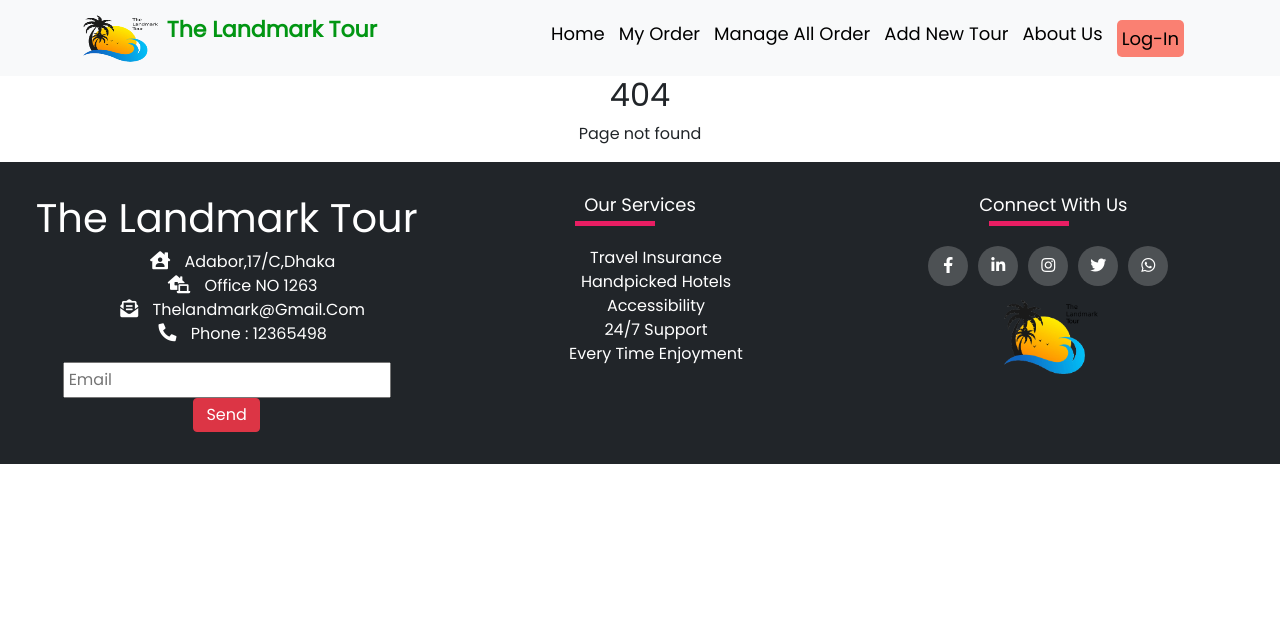
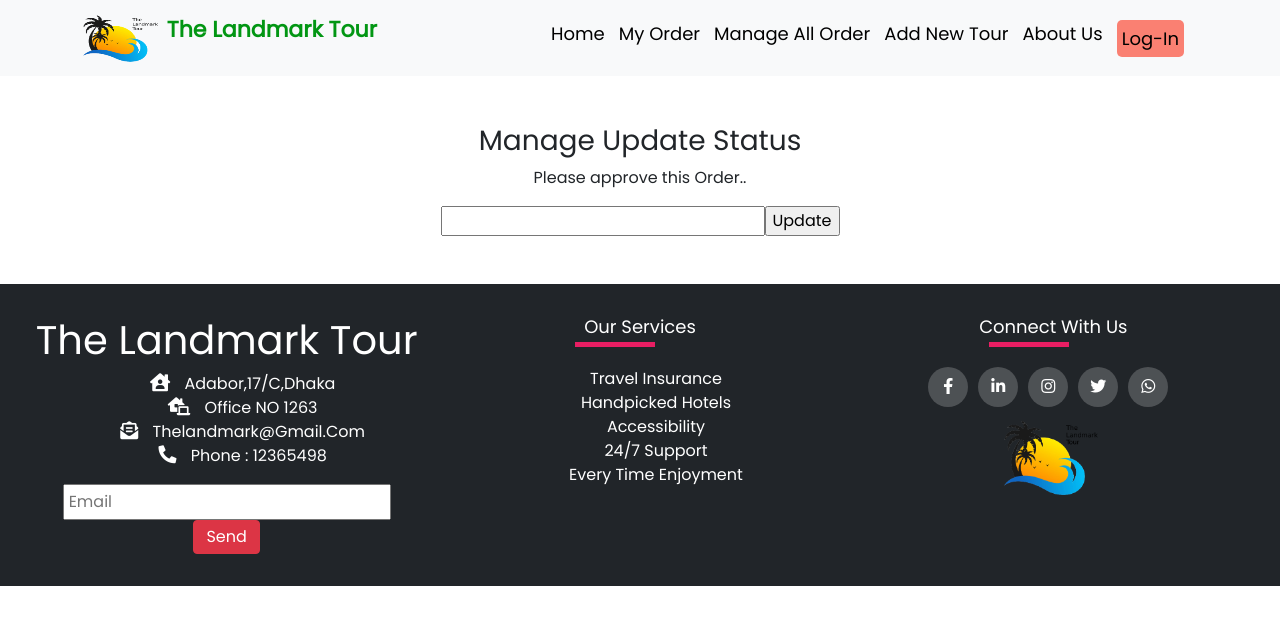
Before and after one commit to Didar2255/the-landmark-tour-agency-clinet-site, a React (Create React App) app: page /updateStatus/1 in a window 1280 px wide. Shown: the top 624 px of the page. Built offline with nearby package versions, Linux system fonts and the light colour scheme; no server answers.

Commit message:
update status done

```diff
--- a/src/App.js
+++ b/src/App.js
@@ -14,6 +14,7 @@ import MyOrders from './Components/MyOrders/MyOrders';
 import PrivetRoute from './Components/PrivetRoute/PrivetRoute';
 import PlaceOrder from './Components/PlaceOrder/PlaceOrder';
 import Footer from './Components/Footer/Footer';
+import UpdateStatus from './Components/UpdateStatus/UpdateStatus';
 
 function App() {
   return (
@@ -31,6 +32,9 @@ function App() {
             <PrivetRoute path='/manageorder'>
               <ManageAllOrder></ManageAllOrder>
             </PrivetRoute>
+            <Route path='/updateStatus/:id'>
+              <UpdateStatus></UpdateStatus>
+            </Route>
             <PrivetRoute path='/order'>
               <MyOrders></MyOrders>
             </PrivetRoute>
--- a/src/Components/MyOrders/MyOrders.js
+++ b/src/Components/MyOrders/MyOrders.js
@@ -19,13 +19,15 @@ const MyOrders = () => {
     }, [deleted])
 
     const handelOrderPlace = (id) => {
+        const proceed = window.confirm('Are you sure to Delete Order')
+        if (proceed) {
             fetch(`http://localhost:5000/deleteOrders/${id}`, {
                 method: 'DELETE'
             })
                 .then(res => res.json())
                 .then(data => {
                     if (data.deletedCount) {
-                    alert('Are you sure to Delete')
+                        alert('Success fully delete')
                         setDeleted(true)
                     }
                     else {
@@ -33,9 +35,9 @@ const MyOrders = () => {
                     }
 
                 })
+        }
 
     }
-
     return (
         <div>
             <h2>All Order here {orders.length}</h2>
--- a/src/Components/SingleTure/SingleToure.js
+++ b/src/Components/SingleTure/SingleToure.js
@@ -11,6 +11,7 @@ const SingleToure = (props) => {
     const handelBooking = (index) => {
         const data = props.tours[index];
         data.email = (user.email)
+        data.status = 'pending'
         axios.post('http://localhost:5000/addOrder', data)
             .then(res => {
                 console.log(res)
--- /dev/null
+++ b/src/Components/UpdateStatus/UpdateStatus.js
@@ -0,0 +1,52 @@
+import React, { useEffect, useState } from 'react';
+import { useForm } from "react-hook-form";
+import { useParams } from 'react-router';
+
+const UpdateStatus = () => {
+    const { register, handleSubmit } = useForm();
+    const [tour, setTour] = useState({})
+    const { id } = useParams()
+    useEffect(() => {
+        fetch(`http://localhost:5000/updateStatus/${id}`)
+            .then(res => res.json())
+            .then(data => setTour(data))
+    }, []);
+
+    const handelUpdate = (event) => {
+        const update = event.target.value;
+        const updateStatus = { ...tour }
+        updateStatus.status = update;
+        setTour(updateStatus)
+    };
+
+    const onSubmit = data => {
+        const url = `http://localhost:5000/updateStatus/${id}`
+        fetch(url, {
+            method: 'PUT',
+            headers: {
+                "content-type": 'application/json'
+            },
+            body: JSON.stringify(data)
+        })
+            .then(res => res.json())
+            .then(data => {
+                if (data.modifiedCount > 0) {
+                    alert('Update success full')
+                }
+            })
+    };
+
+    return (
+        <div className='my-5'>
+            <h3>Manage Update Status</h3>
+            <p>Please approve this Order.. </p>
+            <form onSubmit={handleSubmit(onSubmit)}>
+                <input {...register("status")} onChange={handelUpdate} value={tour.status || " "} />
+                <input type="submit" value='Update' />
+            </form>
+
+        </div>
+    );
+};
+
+export default UpdateStatus;
--- a/src/Pages/LogIn/LogIn.js
+++ b/src/Pages/LogIn/LogIn.js
@@ -18,7 +18,7 @@ const LogIn = () => {
             })
     }
     return (
-        <div className="login">
+        <div className="login my-5">
             <h1>PLEASE LOG-IN </h1>
             <div className="login-form">
                 <div>
--- a/src/Pages/ManageAllOrder/ManageAllOrder.js
+++ b/src/Pages/ManageAllOrder/ManageAllOrder.js
@@ -2,6 +2,7 @@ import React from 'react';
 import { useState } from 'react';
 import { useEffect } from 'react';
 import { Container, Table } from 'react-bootstrap';
+import { Link } from 'react-router-dom';
 import "./ManageAllOrder.css"
 
 const ManageAllOrder = () => {
@@ -11,25 +12,25 @@ const ManageAllOrder = () => {
         fetch('http://localhost:5000/manageOrder')
             .then(res => res.json())
             .then(data => setUsers(data))
-    }, [isDelete])
-    const handelUpdate = () => {
-
-    }
+    }, [isDelete]);
 
     const handelDelete = (id) => {
+        const proceed = window.confirm('Are you Sure to delete')
+        if (proceed) {
             fetch(`http://localhost:5000/deleteOrders/${id}`, {
                 method: 'DELETE'
             })
                 .then(res => res.json())
                 .then(data => {
                     if (data.deletedCount) {
-                    alert('Are you sure to Delete')
+                        alert('Delete This Order')
                         setIsDelete(true)
                     }
                     else {
                         setIsDelete(false)
                     }
-            })
+                });
+        }
     }
     return (
         <div className='my-4'>
@@ -41,6 +42,7 @@ const ManageAllOrder = () => {
                             <th>Email</th>
                             <th>Order Name</th>
                             <th>Package Price</th>
+                            <th>Order Status</th>
                             <th>Update</th>
                             <th>Delete</th>
                         </tr>
@@ -51,7 +53,8 @@ const ManageAllOrder = () => {
                                 <td>{user.email}</td>
                                 <td>{user.tourName}</td>
                                 <td>{user.price}</td>
-                                <td><i class="fas fa-edit update-icon" onClick={handelUpdate}></i></td>
+                                <td>{user.status}</td>
+                                <td><Link to={`/updateStatus/${user._id}`}><i class="fas fa-edit update-icon"></i></Link></td>
                                 <td><i class="fas fa-trash-alt delete-icon" onClick={() => handelDelete(user._id)}></i></td>
                             </tr>
                             )
```
Lines whose indentation alone changed are shown as unchanged.
